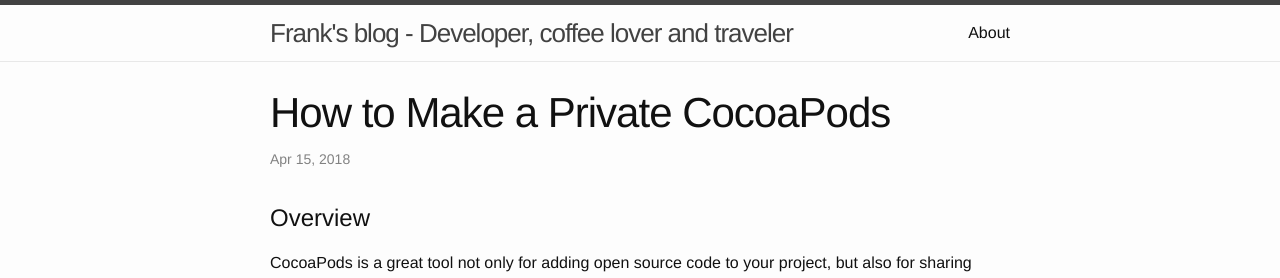
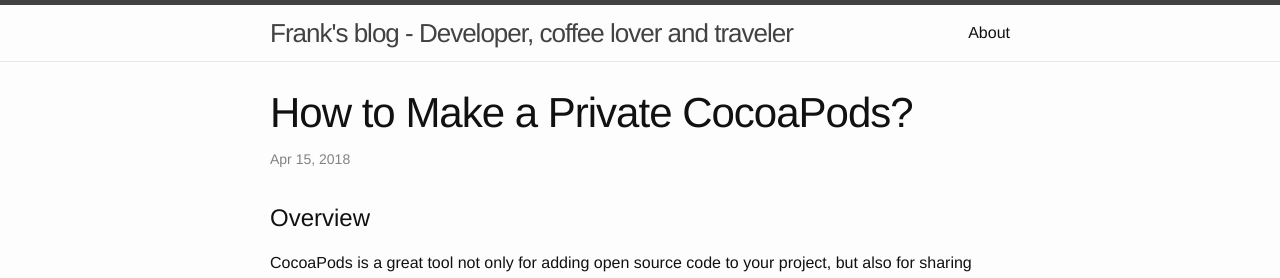
Before and after one commit to wchuang/wchuang.github.io, a Jekyll site: the page built from _posts/2018-04-15-how-to-make-a-private-cocoapods.markdown, in a window 1280 px wide and 900 px high. Shown: the top 278 px of the window. Built offline with Jekyll 4.4.1, drawn with Linux system fonts in a browser that asks for light colours.

```diff
--- a/_posts/2018-04-15-how-to-make-a-private-cocoapods.markdown
+++ b/_posts/2018-04-15-how-to-make-a-private-cocoapods.markdown
@@ -1,6 +1,6 @@
 ---
 layout: post
-title: "How to Make a Private CocoaPods"
+title: "How to Make a Private CocoaPods?"
 date: 2018-04-15T15:35:29+08:00
 ---
 
```
